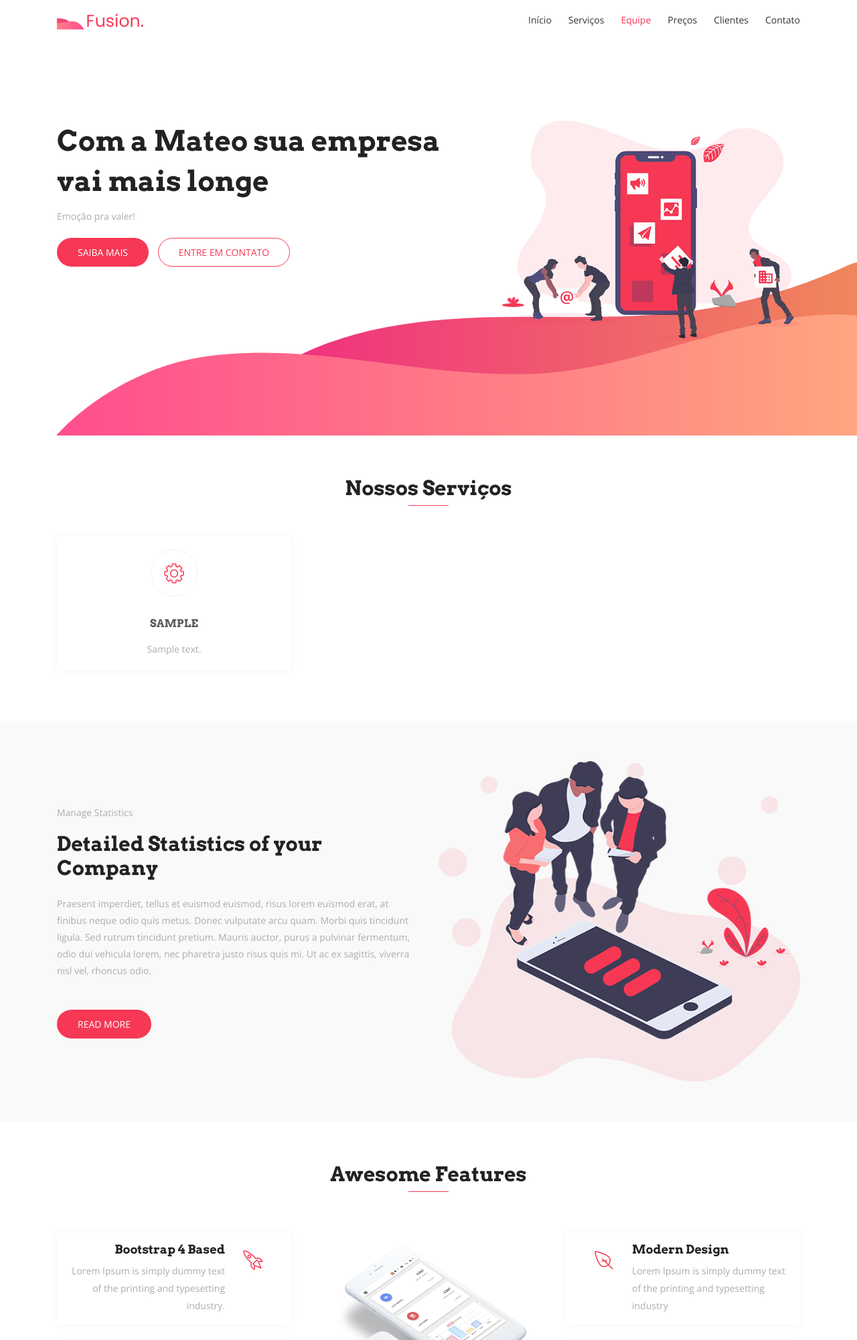
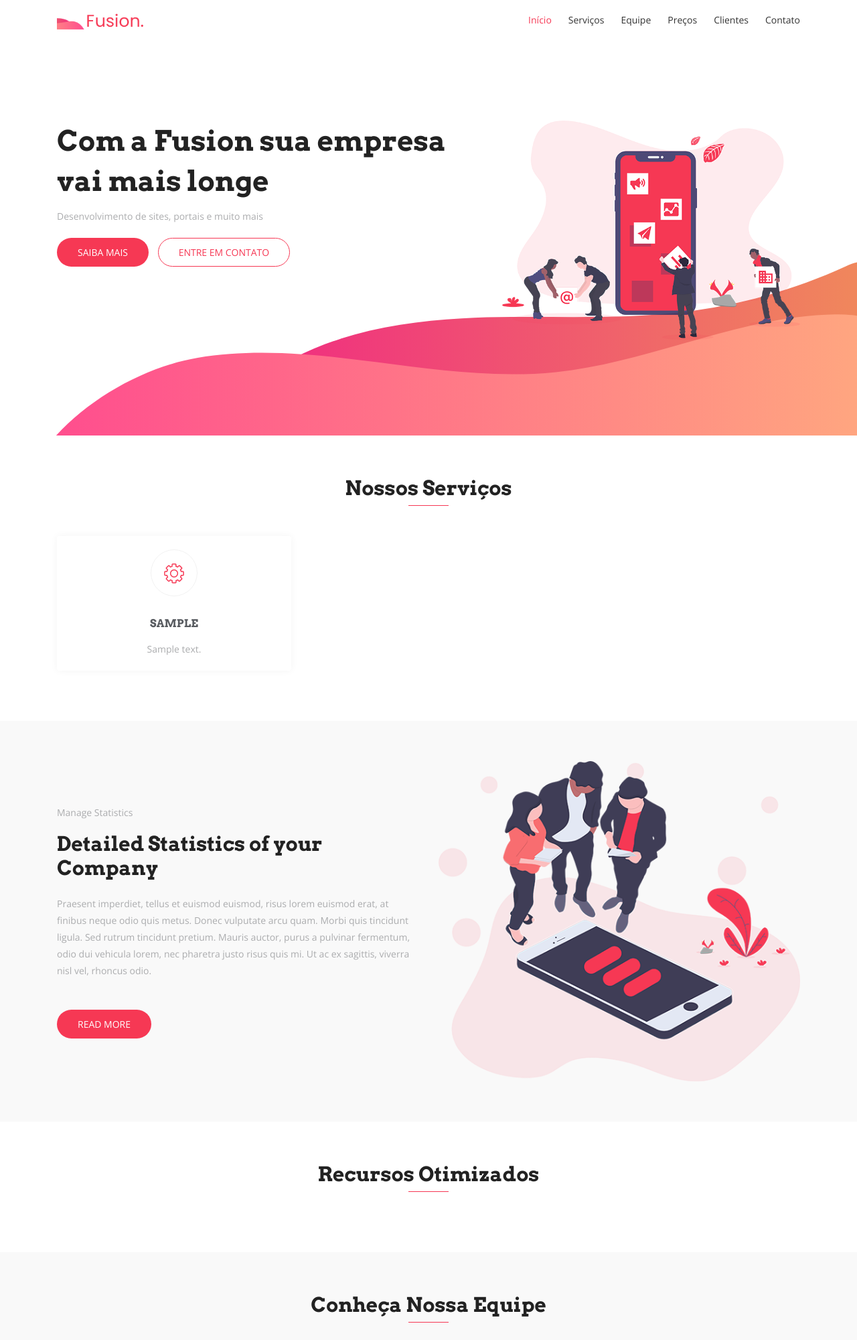
Before and after one commit to mateus-ceccagno/mateo, a Django app: page / in a window 1280 px wide. Shown: the top 2000 px of the page at 67% size. Run offline with Django 3.2, Linux system fonts and the light colour scheme; tables that the repository leaves empty hold one stand-in row (values such as "Sample post"); some libraries are stand-ins or nearby versions; some web fonts are replaced.

Commit message:
Projeto Finalizado

```diff
--- a/core/admin.py
+++ b/core/admin.py
@@ -1,6 +1,6 @@
 from django.contrib import admin
 
-from .models import Cargo, Servico, Funcionario
+from .models import Cargo, Servico, Funcionario, Recurso
 
 @admin.register(Cargo)
 class CargoAdmin(admin.ModelAdmin):
@@ -13,3 +13,7 @@
 @admin.register(Funcionario)
 class FuncionarioAdmin(admin.ModelAdmin):
     list_display = ('nome', 'cargo', 'ativo', 'modificado')
+
+@admin.register(Recurso)
+class RecursoAdmin(admin.ModelAdmin):
+    list_display = ('recurso', 'descricao', 'icone', 'ativo', 'modificado')
--- a/core/models.py
+++ b/core/models.py
@@ -61,3 +61,23 @@
 
     def __str__(self):
         return self.nome
+
+
+class Recurso(Base):
+    ICONE_CHOICES = (
+        ('lni-rocket', 'Foguete'),
+        ('lni-leaf', 'Folha'),
+        ('lni-laptop-phone', 'Laptop/Phone'),
+        ('lni-layers', 'Pilhas'),
+        ('lni-cog', 'Ferramenta'),
+    )
+    recurso = models.CharField('Recurso', max_length=100)
+    descricao = models.TextField('Descrição')
+    icone = models.CharField('Icone', max_length=18, choices=ICONE_CHOICES)
+
+    class Meta:
+        verbose_name = 'Recurso'
+        verbose_name_plural = 'Recursos'
+
+    def __str__(self):
+        return self.recurso
--- a/core/templates/features.html
+++ b/core/templates/features.html
@@ -1,78 +1,28 @@
 {% load static %}
+<!-- Features Section Start -->
 <section id="features" class="section-padding">
   <div class="container">
     <div class="section-header text-center">
-      <h2 class="section-title wow fadeInDown" data-wow-delay="0.3s">Awesome Features</h2>
+      <h2 class="section-title wow fadeInDown" data-wow-delay="0.3s">Recursos Otimizados</h2>
       <div class="shape wow fadeInDown" data-wow-delay="0.3s"></div>
     </div>
     <div class="row">
+      {% for r in recursos %}
       <div class="col-lg-4 col-md-12 col-sm-12 col-xs-12">
         <div class="content-left">
           <div class="box-item wow fadeInLeft" data-wow-delay="0.3s">
             <span class="icon">
-              <i class="lni-rocket"></i>
+              <i class="{{ r.icone }}"></i>
             </span>
             <div class="text">
-              <h4>Bootstrap 4 Based</h4>
-              <p>Lorem Ipsum is simply dummy text of the printing and typesetting industry.</p>
-            </div>
-          </div>
-          <div class="box-item wow fadeInLeft" data-wow-delay="0.6s">
-            <span class="icon">
-              <i class="lni-laptop-phone"></i>
-            </span>
-            <div class="text">
-              <h4>Fully Responsive</h4>
-              <p>Lorem Ipsum is simply dummy text of the printing and typesetting industry.</p>
-            </div>
-          </div>
-          <div class="box-item wow fadeInLeft" data-wow-delay="0.9s">
-            <span class="icon">
-              <i class="lni-cog"></i>
-            </span>
-            <div class="text">
-              <h4>HTML5, CSS3 & SASS</h4>
-              <p>Lorem Ipsum is simply dummy text of the printing and typesetting industry</p>
+              <h4>{{ r.recurso }}</h4>
+              <p>{{ r.descricao }}</p>
             </div>
           </div>
         </div>
       </div>
-      <div class="col-lg-4 col-md-12 col-sm-12 col-xs-12">
-        <div class="show-box wow fadeInUp" data-wow-delay="0.3s">
-          <img src="assets/img/feature/intro-mobile.png" alt="">
-        </div>
-      </div>
-      <div class="col-lg-4 col-md-12 col-sm-12 col-xs-12">
-        <div class="content-right">
-          <div class="box-item wow fadeInRight" data-wow-delay="0.3s">
-            <span class="icon">
-              <i class="lni-leaf"></i>
-            </span>
-            <div class="text">
-              <h4>Modern Design</h4>
-              <p>Lorem Ipsum is simply dummy text of the printing and typesetting industry</p>
-            </div>
-          </div>
-          <div class="box-item wow fadeInRight" data-wow-delay="0.6s">
-            <span class="icon">
-              <i class="lni-layers"></i>
-            </span>
-            <div class="text">
-              <h4>Multi-purpose Template</h4>
-              <p>Lorem Ipsum is simply dummy text of the printing and typesetting industry.</p>
-            </div>
-          </div>
-          <div class="box-item wow fadeInRight" data-wow-delay="0.9s">
-            <span class="icon">
-              <i class="lni-leaf"></i>
-            </span>
-            <div class="text">
-              <h4>Working Contact Form</h4>
-              <p>Lorem Ipsum is simply dummy text of the printing and typesetting industry.</p>
-            </div>
-          </div>
-        </div>
-      </div>
+      {% endfor %}
     </div>
   </div>
 </section>
+<!-- Features Section End -->
--- a/core/templates/hero.html
+++ b/core/templates/hero.html
@@ -4,8 +4,8 @@
           <div class="row">
             <div class="col-lg-7 col-md-12 col-sm-12 col-xs-12">
               <div class="contents">
-                <h2 class="head-title">Com a Mateo sua empresa vai mais longe<br></h2>
-                <p>Emoção pra valer!</p>
+                <h2 class="head-title">Com a Fusion sua empresa vai mais longe<br></h2>
+                <p>Desenvolvimento de sites, portais e muito mais</p>
                 <div class="header-button">
                   <a href="#" class="btn btn-common">Saiba mais</i></a>
                   <a href="#" class="btn btn-border video-popup">Entre em contato</i></a>
--- a/mateo/urls.py
+++ b/mateo/urls.py
@@ -22,4 +22,4 @@
 urlpatterns = [
     path('admin/', admin.site.urls),
     path('', include('core.urls')),
-] + static(settings.MEDIA_URL, document_root=settings.MEDIA_URL)
+] + static(settings.MEDIA_URL, document_root=settings.MEDIA_ROOT)
--- a/mateo/wsgi.py
+++ b/mateo/wsgi.py
@@ -10,7 +10,8 @@
 import os
 
 from django.core.wsgi import get_wsgi_application
+from dj_static import Cling, MediaCling
 
 os.environ.setdefault('DJANGO_SETTINGS_MODULE', 'mateo.settings')
 
-application = get_wsgi_application()
+application = Cling(MediaCling(get_wsgi_application()))
--- a/requirements.txt
+++ b/requirements.txt
@@ -1,4 +1,5 @@
 asgiref==3.3.1
+dj-database-url==0.5.0
 dj-static==0.0.6
 Django==3.1.6
 django-stdimage==5.1.1
```
Also changed, not shown: mateo/settings.py (+9 -3 lines), core/migrations/0006_recurso.py (added), 1 other file.
